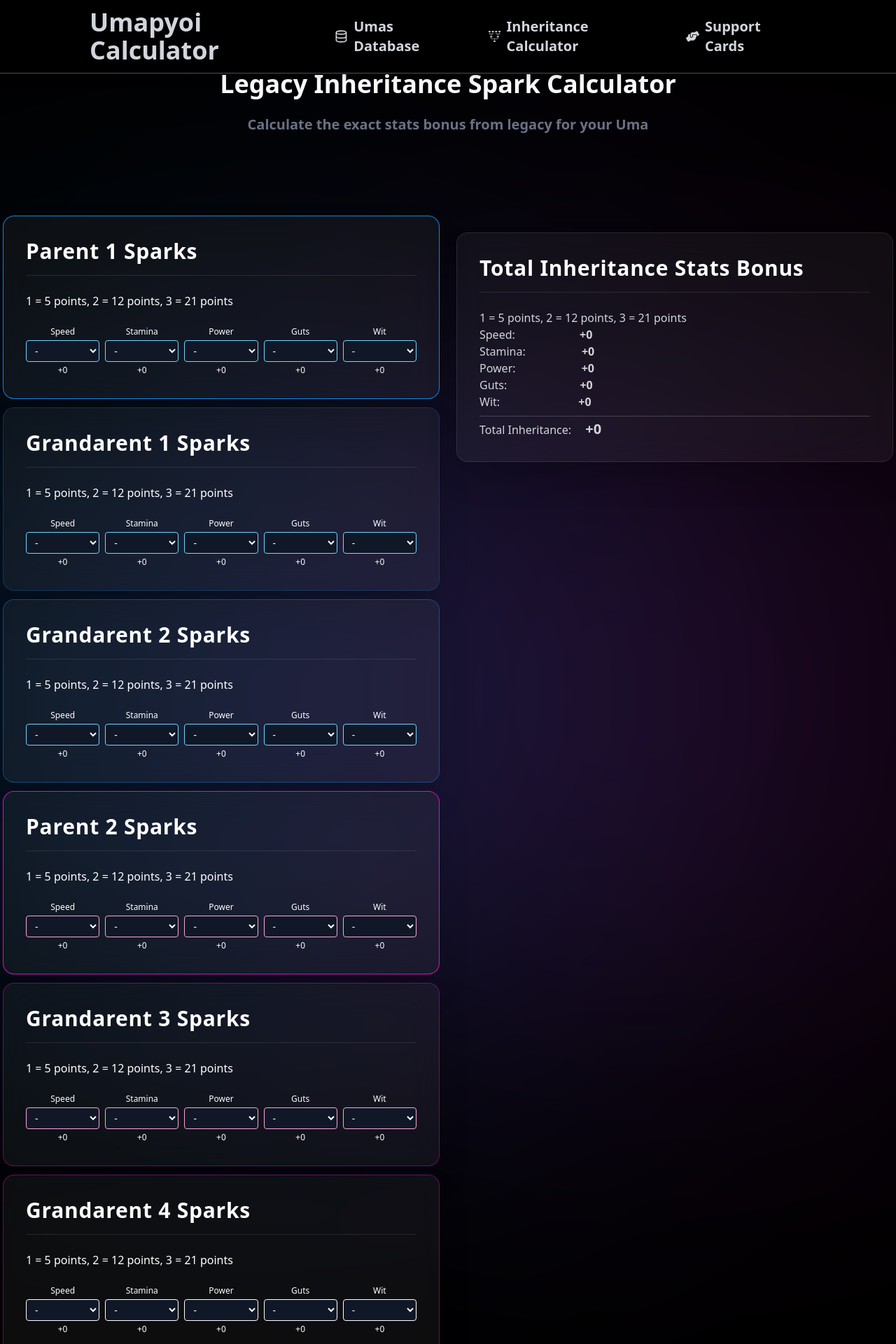
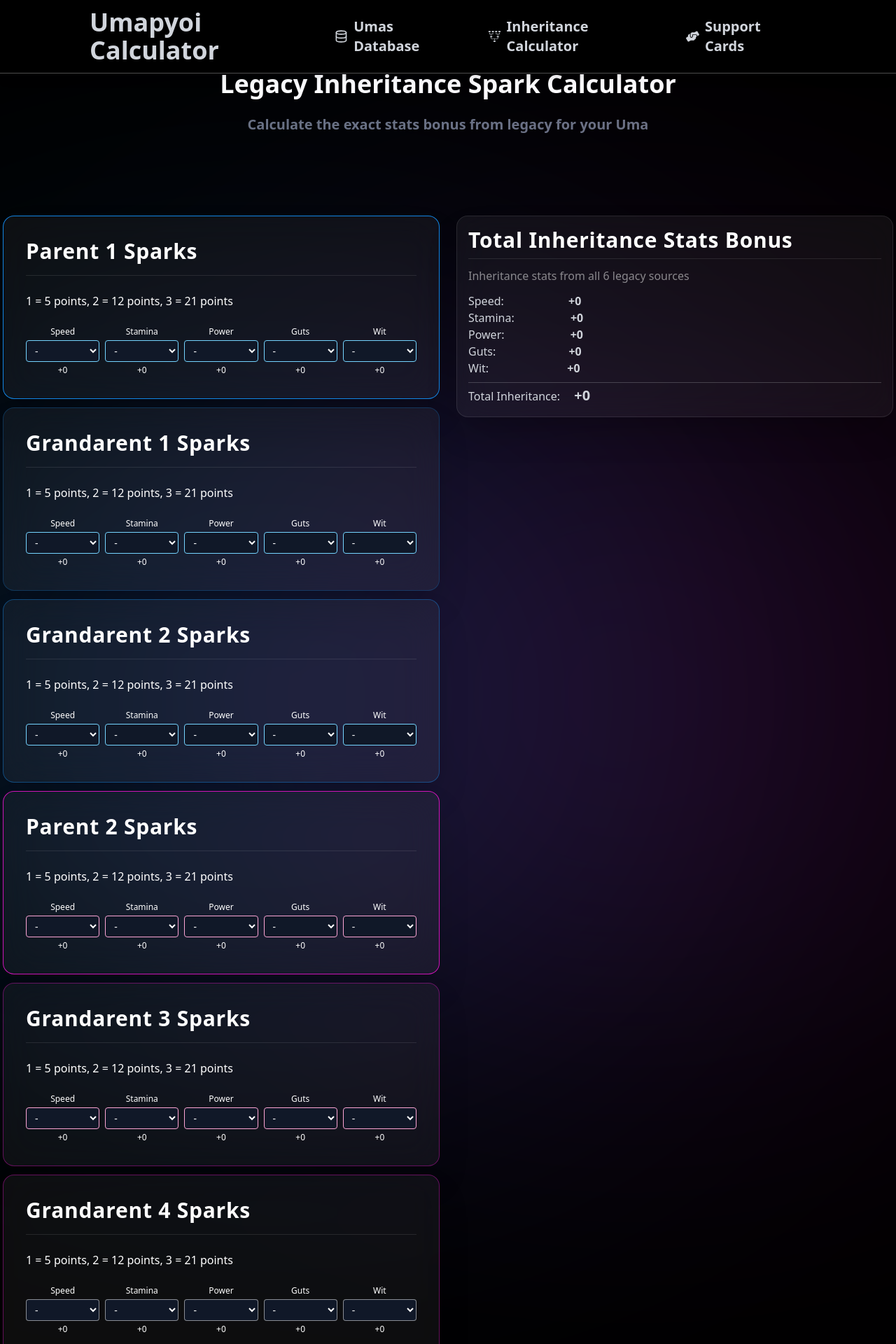
Before and after one commit to OnboardingCode/Umamusume-Calculator, a React (Vite) app: page /inheritance in a window 1280 px wide. Shown: the top 1920 px of the page at 70% size. Built offline with nearby package versions, Linux system fonts and the light colour scheme.

Commit message:
inheritance stat box is done. NOTE: Select border color will change(or not) thats why the last spark box have diferent colors

```diff
--- a/src/routes/InheritanceCalPage.tsx
+++ b/src/routes/InheritanceCalPage.tsx
@@ -502,7 +502,7 @@ const InheritanceCalPage = () => {
                <div className="grid grid-cols-5 gap-2">
                 <div className="text-center">
                    <label className="text-xs text-white block mb-1 capitalize">Speed</label>
-                   <select id="parent1-speed" className="stat-selector w-full px-2 py-1 border border-pinpink-300 rounded text-sm text-white bg-gray-900 focus:ring-2 focus:ring-sky-500 focus:border-transparent" value={gp4Speed} onChange={(e) => setgp4Speed(e.target.value)}>
+                   <select id="parent1-speed" className="stat-selector w-full px-2 py-1 border border-white/50 rounded text-sm text-white bg-gray-900 focus:ring-2 focus:ring-sky-500 focus:border-transparent" value={gp4Speed} onChange={(e) => setgp4Speed(e.target.value)}>
                     <option value="0">-</option>
                     <option value="1">★</option>
                     <option value="2">★★</option>
@@ -515,7 +515,7 @@ const InheritanceCalPage = () => {
 
                 <div className="text-center">
                   <label className="text-xs text-white block mb-1 capitalize">Stamina</label>
-                    <select id="parent1-speed" className="stat-selector w-full px-2 py-1 border border-pinpink-300 rounded text-sm text-white bg-gray-900 focus:ring-2 focus:ring-sky-500 focus:border-transparent" value={gp4Stamina} onChange={(e) => setgp4Stamina(e.target.value)}>
+                    <select id="parent1-speed" className="stat-selector w-full px-2 py-1 border border-white/50 rounded text-sm text-white bg-gray-900 focus:ring-2 focus:ring-sky-500 focus:border-transparent" value={gp4Stamina} onChange={(e) => setgp4Stamina(e.target.value)}>
                       <option value="0">-</option>
                       <option value="1">★</option>
                       <option value="2">★★</option>
@@ -528,7 +528,7 @@ const InheritanceCalPage = () => {
 
                <div className="text-center">
                   <label className="text-xs text-white block mb-1 capitalize">Power</label>
-                    <select id="parent1-speed" className="stat-selector w-full px-2 py-1 border border-pinpink-300 rounded text-sm text-white bg-gray-900 focus:ring-2 focus:ring-sky-500 focus:border-transparent" value={gp4Power} onChange={(e) => setgp4Power(e.target.value)}>
+                    <select id="parent1-speed" className="stat-selector w-full px-2 py-1 border border-white/50 rounded text-sm text-white bg-gray-900 focus:ring-2 focus:ring-sky-500 focus:border-transparent" value={gp4Power} onChange={(e) => setgp4Power(e.target.value)}>
                       <option value="0">-</option>
                       <option value="1">★</option>
                       <option value="2">★★</option>
@@ -541,7 +541,7 @@ const InheritanceCalPage = () => {
 
               <div className="text-center">
                 <label className="text-xs text-white block mb-1 capitalize">Guts</label>
-                  <select id="parent1-speed" className="stat-selector w-full px-2 py-1 border border-pinpink-300 rounded text-sm text-white bg-gray-900 focus:ring-2 focus:ring-sky-500 focus:border-transparent" value={gp4Guts} onChange={(e) => setgp4Guts(e.target.value)}>
+                  <select id="parent1-speed" className="stat-selector w-full px-2 py-1 border border-white/50 rounded text-sm text-white bg-gray-900 focus:ring-2 focus:ring-sky-500 focus:border-transparent" value={gp4Guts} onChange={(e) => setgp4Guts(e.target.value)}>
                     <option value="0">-</option>
                     <option value="1">★</option>
                     <option value="2">★★</option>
@@ -554,7 +554,7 @@ const InheritanceCalPage = () => {
 
               <div className="text-center">
                 <label className="text-xs text-white block mb-1 capitalize">Wit</label>
-                  <select id="parent1-speed" className="stat-selector w-full px-2 py-1 border border-pinpink-300 rounded text-sm text-white bg-gray-900 focus:ring-2 focus:ring-sky-500 focus:border-transparent" value={gp4Wit} onChange={(e) => setgp4Wit(e.target.value)}>
+                  <select id="parent1-speed" className="stat-selector w-full px-2 py-1 border border-white/50 rounded text-sm text-white bg-gray-900 focus:ring-2 focus:ring-sky-500 focus:border-transparent" value={gp4Wit} onChange={(e) => setgp4Wit(e.target.value)}>
                     <option value="0">-</option>
                     <option value="1">★</option>
                     <option value="2">★★</option>
@@ -569,28 +569,17 @@ const InheritanceCalPage = () => {
 
           </div>
           {/**This box is where the Spark result will be displayed */}
-          <div className="col-span-2 col-start-3 row-start-2">3
-            <div className="relative z-10 w-full max-w-2xl bg-white/5 border border-white/10 rounded-2xl p-8 backdrop-blur-xl shadow-2xl">
-              <h1 className="text-white text-3xl font-bold tracking-wide border-b border-white/10 pb-4 mb-6">
-                Total Inheritance Stats Bonus
-              </h1>
-
-              <p className="text-gray-300 ">1 = 5 points, 2 = 12 points, 3 = 21 points</p>
-
+          <div className="col-span-2 col-start-3 row-start-2">
+            <div className="relative z-10 w-full max-w-2xl bg-white/5 border border-white/10 rounded-2xl p-4 backdrop-blur-xl shadow-2xl">
+              <h1 className="text-white text-3xl font-bold tracking-wide border-b border-white/10 pb-2 mb-1">Total Inheritance Stats Bonus</h1>
+              <p className="text-white/50 mt-3 mb-3 ">Inheritance stats from all 6 legacy sources</p>
               <h1 className="text-gray-300">Speed: <span className="text-gray-300 ml-22 font-extrabold">+{totalSpeed}</span></h1>
-
               <h1 className="text-gray-300">Stamina: <span className="text-gray-300 ml-19 font-extrabold">+{totalStamina}</span></h1>
-
               <h1 className="text-gray-300">Power: <span className="text-gray-300 ml-22.5 font-extrabold">+{totalPower}</span></h1>
-
               <h1 className="text-gray-300">Guts: <span className="text-gray-300 ml-25 font-extrabold">+{totalGuts}</span></h1>
-
               <h1 className="text-gray-300 ">Wit: <span className="text-gray-300 ml-27 font-extrabold">+{totalWit}</span></h1>
               <p className="mt-2 -mb-3 border-b border-white/20"></p>
-
               <h1 className="text-gray-300 mt-4">Total Inheritance: <span className="text-xl text-gray-300 ml-4 font-extrabold">+{totalStats}</span></h1>
-
-
             </div>
           </div>
 
```
